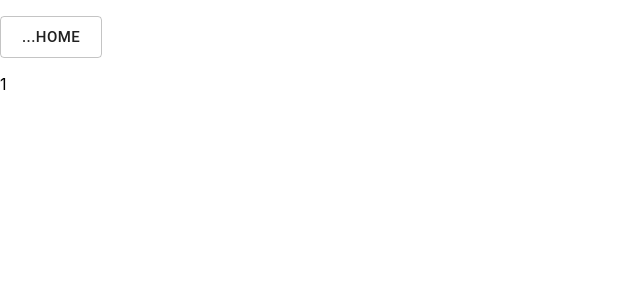
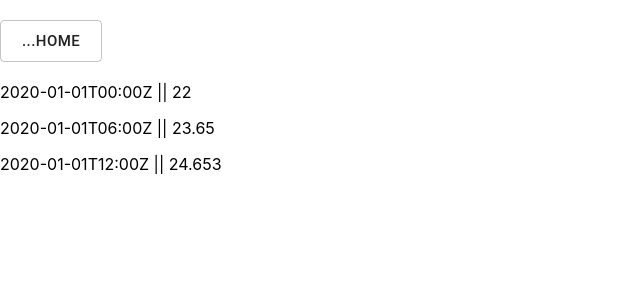
Before and after one commit to dougdyson/sensorific, a React (Create React App) app: page /details/1 in a window 1280 px wide. Shown: the top 300 px of the page, without its empty margins (0-640 px from the left). Built offline with nearby package versions, Linux system fonts and the light colour scheme.

Commit message:
add sensor reading display formatting

```diff
--- a/package.json
+++ b/package.json
@@ -8,6 +8,7 @@
     "@testing-library/react": "^11.2.2",
     "@testing-library/user-event": "^12.2.2",
     "axios": "^0.21.0",
+    "luxon": "^1.25.0",
     "react": "^17.0.1",
     "react-dom": "^17.0.1",
     "react-router-dom": "^5.2.0",
--- a/src/Components/Detail/Detail.jsx
+++ b/src/Components/Detail/Detail.jsx
@@ -1,20 +1,28 @@
 import React from 'react';
+import { DateTime }  from 'luxon';
 import { Link, useParams } from 'react-router-dom';
 import Button from '@material-ui/core/Button'
 import readings from '../../data/readings';
 
 export default function Details(){
+
   let { id } = useParams();
+  const sensorId = parseInt(id);
+  const times = {};
+  let sensorReadings = [];
+  console.log(times.toLocaleString);
 
-  function getSensorReadingsById (readings, id) {
-    return readings.filter((reading) => (id === reading.sensorId));
+  if (sensorReadings) {
+    sensorReadings = readings.filter((reading) => (sensorId === reading.sensorId));
+  } else {
+    sensorReadings.push = {time: '--', value: '--'}
   }
 
-  const sensorReadings = getSensorReadingsById(readings, id);
+
 
   return (
-   <div>
-     <p>
+   <section>
+     <h2>
         <Button
             component={Link}
             to={'/'}
@@ -22,8 +30,10 @@ export default function Details(){
             variant="outlined">
             ...Home
         </Button>
-      </p>
-     <p>{id}</p>
-   </div>
+      </h2>
+     <p>{sensorReadings.map(sensorReading => (
+       <p>{sensorReading.time} || {sensorReading.value}</p>
+     ))}</p>
+   </section>
   )
 }
```
Also changed, not shown: 2 other files (tests, documents, lock files or other folders).
